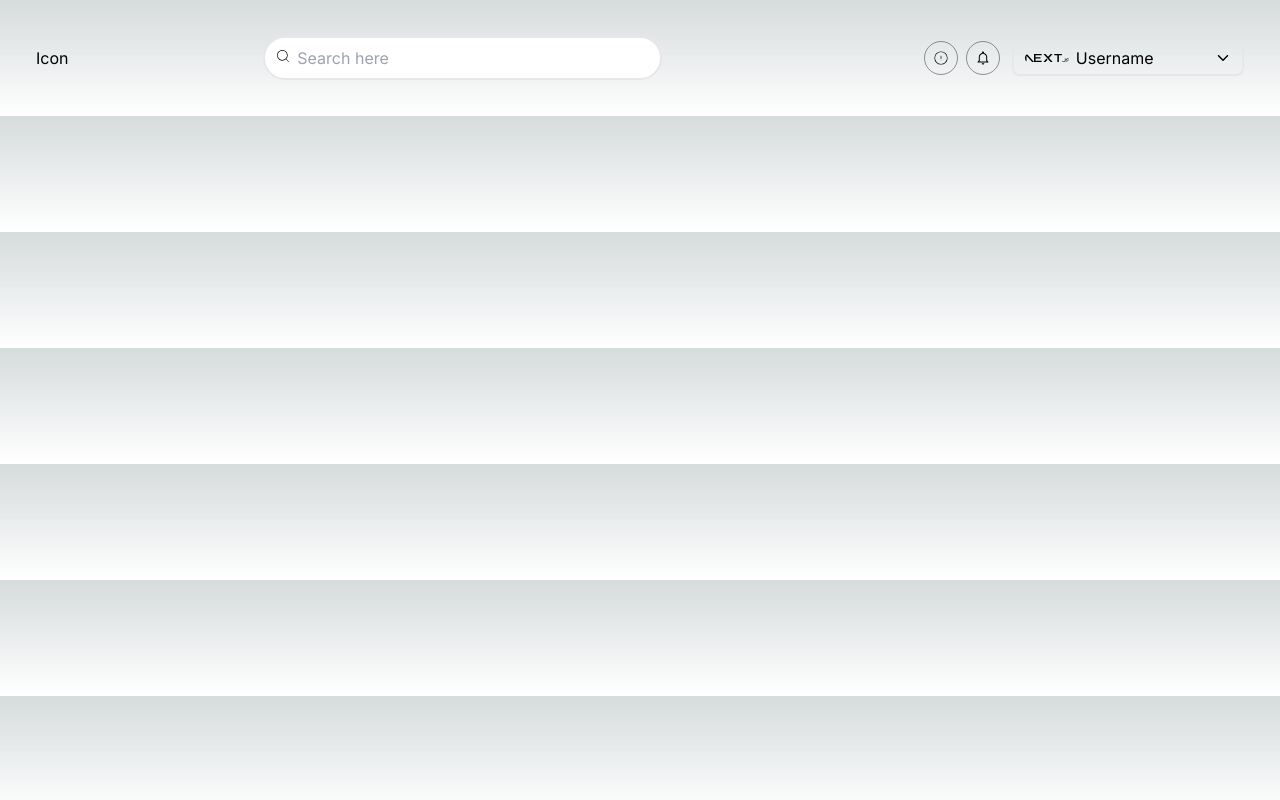
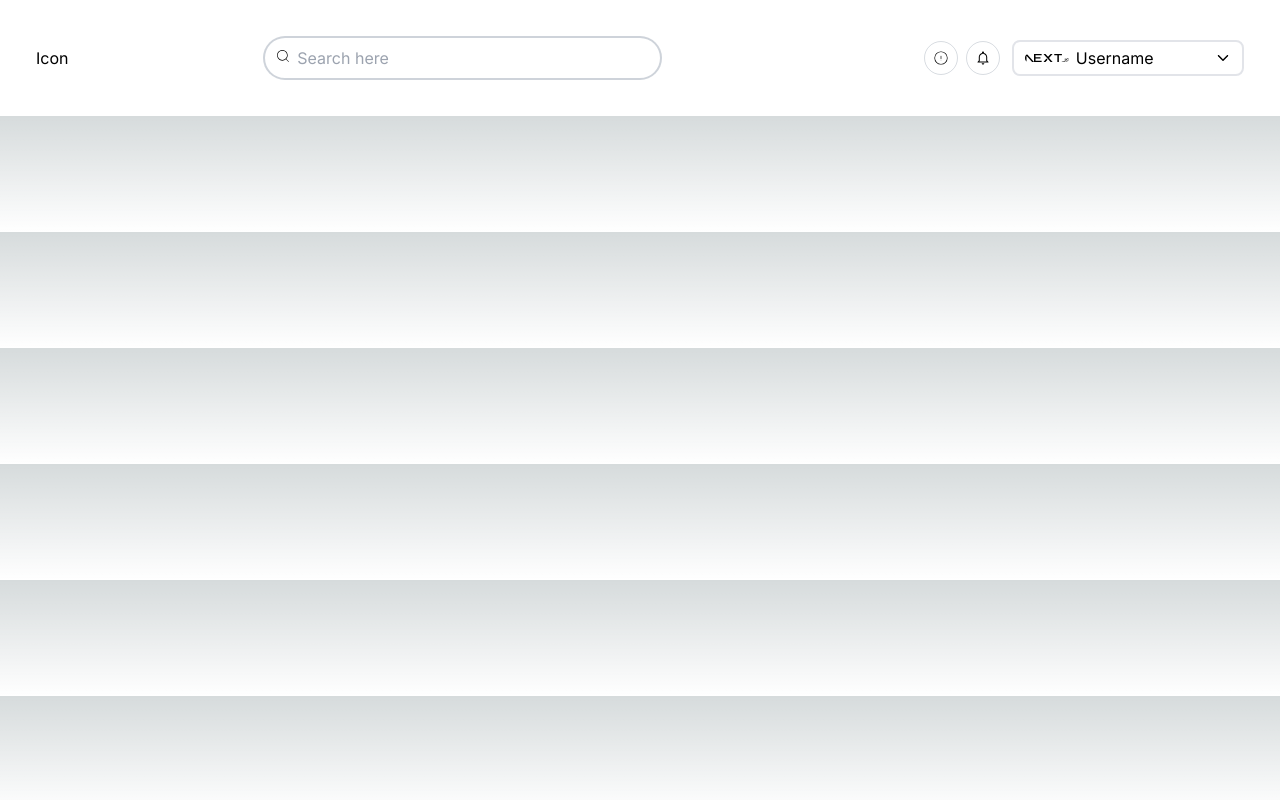
Before and after one commit to sand-storm-17/expense, a Next.js app: page / in a window 1280 px wide. Built offline with nearby package versions, Linux system fonts and the light colour scheme.

Commit message:
adding Custom Colors

```diff
--- a/tailwind.config.js
+++ b/tailwind.config.js
@@ -6,6 +6,16 @@ module.exports = {
     "./src/app/**/*.{js,ts,jsx,tsx,mdx}",
   ],
   theme: {
+    colors: {
+      background: "#ffffff",
+      textColor: "#000000",
+      gradient1: "#f6f6f4",
+      gradient2: "#9ea7b5",
+      gradient3: "#c4c9d2",
+      borderColorGreen: "#619e86",
+      buttonColorShade1: "#844a92",
+      buttonColorShade2: "#766de9",
+    },
     extend: {
       backgroundImage: {
         "gradient-radial": "radial-gradient(var(--tw-gradient-stops))",
```
